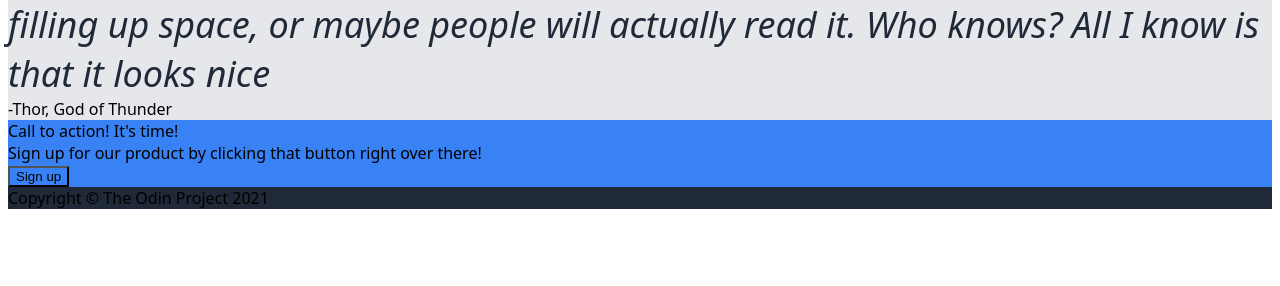
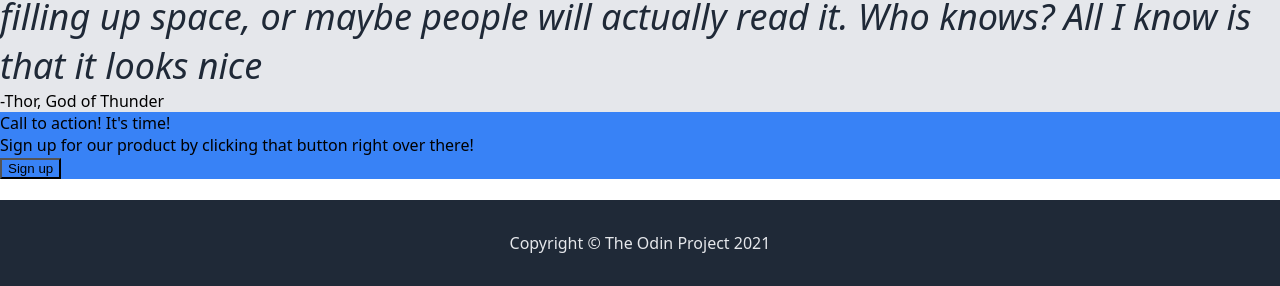
Before and after one commit to therealboulder/landing-page, a plain HTML site: page index.html in a window 1280 px wide. Shown: the part 514-800 px from the top of the page. Drawn offline with Linux system fonts and the light colour scheme.

Commit message:
Change color of footer text to white Remove padding and margining to body Add 100vh scaling to allow footer to be moved to bottom of screen Center footer text Add padding around footer text Move footer to bottom through margining

```diff
--- a/style.css
+++ b/style.css
@@ -1,5 +1,10 @@
 body {
     font-family: system-ui, -apple-system, BlinkMacSystemFont, 'Segoe UI', Roboto, Oxygen, Ubuntu, Cantarell, 'Open Sans', 'Helvetica Neue', sans-serif;
+    padding: 0;
+    margin: 0;
+    height: 100vh;
+    display: flex;
+    flex-direction: column;
 }
 
 .header,
@@ -46,3 +51,11 @@ a {
     text-decoration: none;
     color: #e5e7eb;
 }
+
+.footer {
+    color: #e5e7eb;
+    display: flex;
+    justify-content: center;
+    padding: 32px;
+    margin-top: auto;
+}
```
